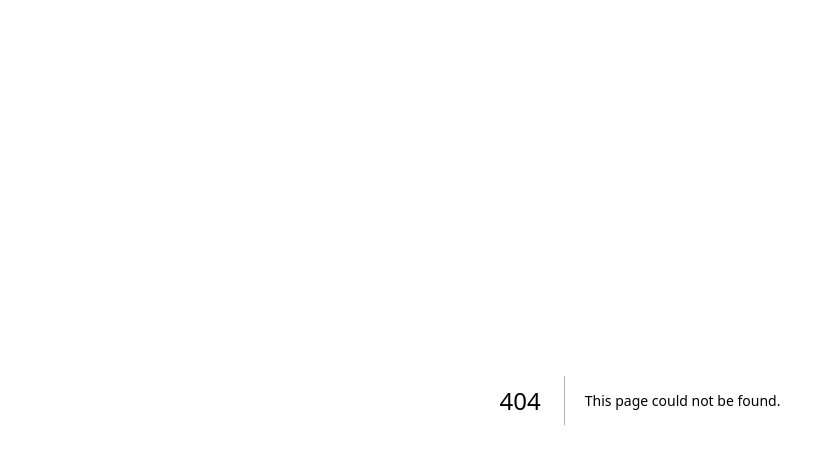
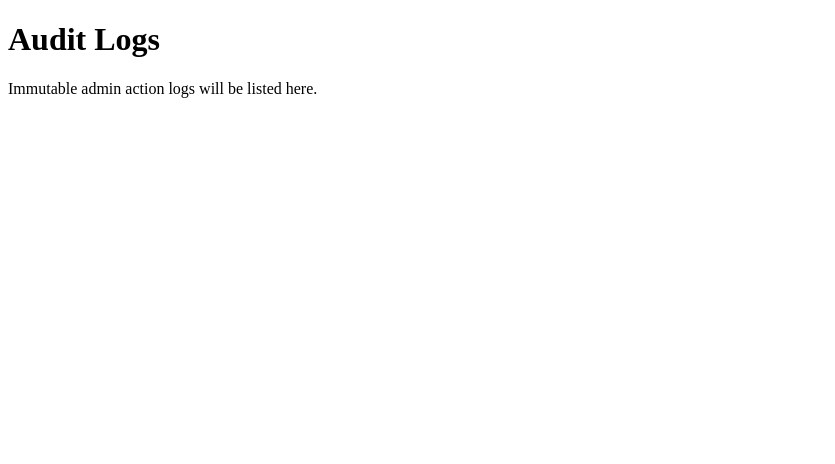
Before and after one commit to Teamtrue/luxury-members, a Next.js app in the folder luxury-members-next/: page /admin/audit in a window 1280 px wide. Before the commit this address had no page. Shown: the top 464 px of the page, without its empty margins (0-835 px from the left). Built offline with nearby package versions, Linux system fonts and the light colour scheme.

Commit message:
Add admin audit log page placeholder

```diff
--- /dev/null
+++ b/luxury-members-next/app/admin/audit/page.tsx
@@ -0,0 +1,8 @@
+export default function AdminAuditPage() {
+  return (
+    <main>
+      <h1>Audit Logs</h1>
+      <p>Immutable admin action logs will be listed here.</p>
+    </main>
+  );
+}
```
